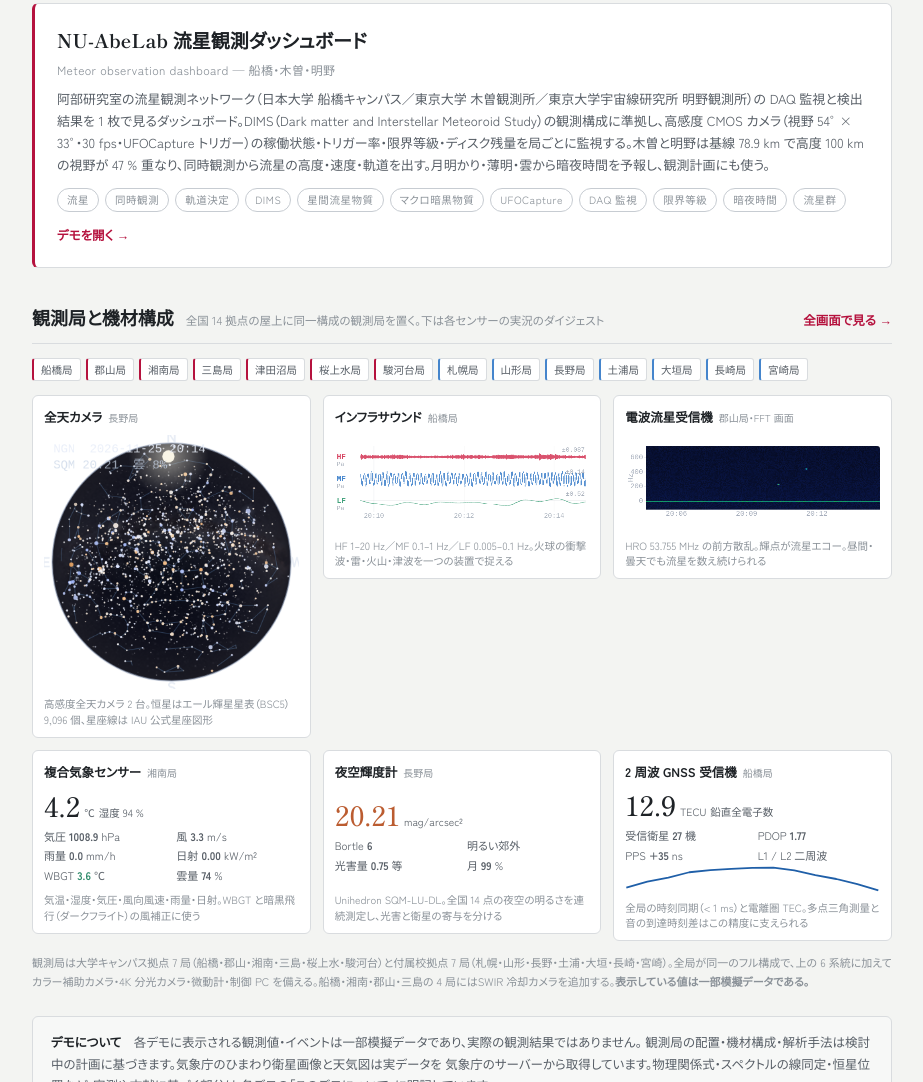
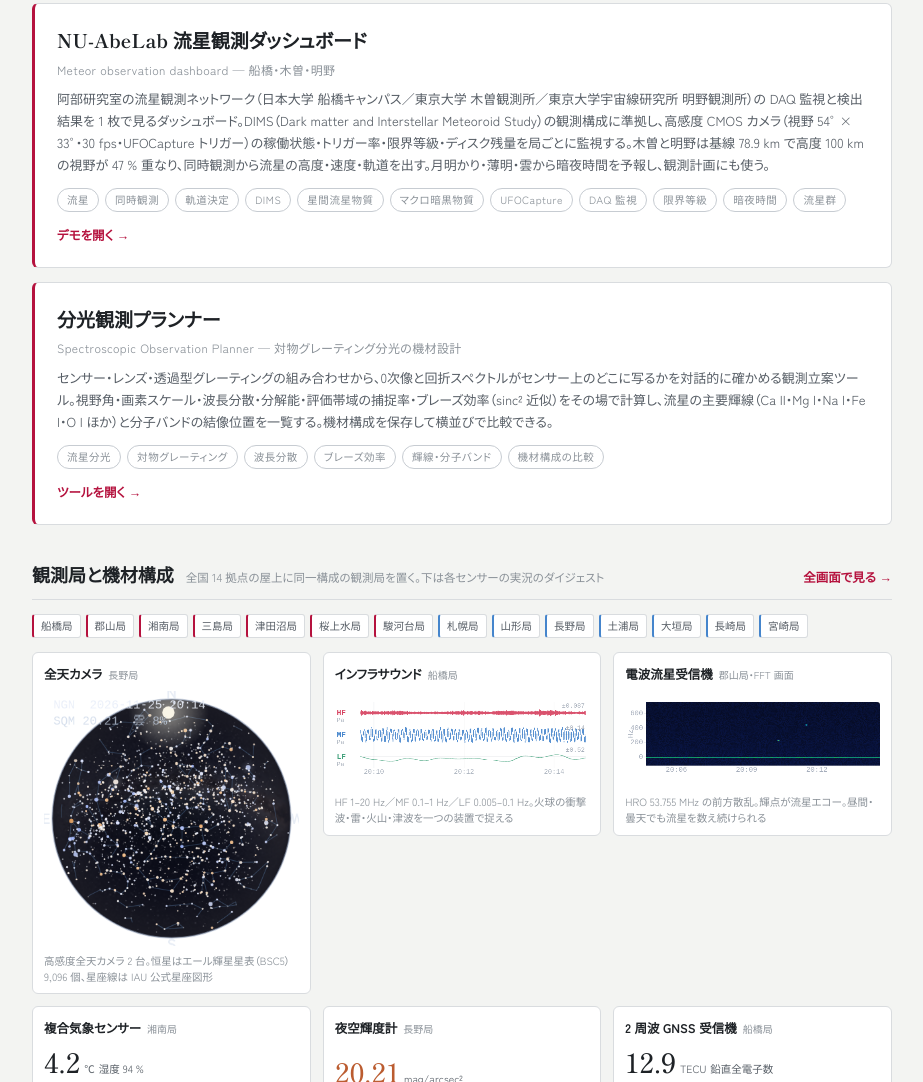
Before and after one commit to nu-sx/nu-sx.github.io, a plain HTML site: page index.html in a window 1280 px wide. Shown: the part 707-1789 px from the top of the page, without its empty margins (178-1101 px from the left). Drawn offline with Linux system fonts and the light colour scheme.

Commit message:
表紙に分光観測プランナーのカードを追加

```diff
--- a/index.html
+++ b/index.html
@@ -132,6 +132,18 @@ svg.spark{display:block}
     <span class="go">デモを開く →</span>
   </a>
 
+  <a class="card" href="spec-planner/">
+    <h2>分光観測プランナー</h2>
+    <div class="sub">Spectroscopic Observation Planner — 対物グレーティング分光の機材設計</div>
+    <p>センサー・レンズ・透過型グレーティングの組み合わせから、0次像と回折スペクトルがセンサー上のどこに写るかを対話的に確かめる観測立案ツール。視野角・画素スケール・波長分散・分解能・評価帯域の捕捉率・ブレーズ効率（sinc² 近似）をその場で計算し、流星の主要輝線（Ca II・Mg I・Na I・Fe I・O I ほか）と分子バンドの結像位置を一覧する。機材構成を保存して横並びで比較できる。</p>
+    <div class="tags">
+      <span class="tag">流星分光</span><span class="tag">対物グレーティング</span>
+      <span class="tag">波長分散</span><span class="tag">ブレーズ効率</span>
+      <span class="tag">輝線・分子バンド</span><span class="tag">機材構成の比較</span>
+    </div>
+    <span class="go">ツールを開く →</span>
+  </a>
+
   <section class="dg" id="digest">
     <div class="dg-h">
       <h2>観測局と機材構成</h2>
@@ -181,6 +193,13 @@ var FP_EN = {
   '星間流星物質':'Interstellar meteoroids','マクロ暗黒物質':'Macroscopic dark matter',
   'DAQ 監視':'DAQ monitoring','限界等級':'Limiting magnitude','暗夜時間':'Dark-night hours',
   '流星群':'Meteor showers',
+  '分光観測プランナー':'Spectroscopic Observation Planner',
+  'Spectroscopic Observation Planner — 対物グレーティング分光の機材設計':'Spectroscopic Observation Planner — instrument design for objective-grating spectroscopy',
+  'センサー・レンズ・透過型グレーティングの組み合わせから、0次像と回折スペクトルがセンサー上のどこに写るかを対話的に確かめる観測立案ツール。視野角・画素スケール・波長分散・分解能・評価帯域の捕捉率・ブレーズ効率（sinc² 近似）をその場で計算し、流星の主要輝線（Ca II・Mg I・Na I・Fe I・O I ほか）と分子バンドの結像位置を一覧する。機材構成を保存して横並びで比較できる。':
+    'A planning tool for checking interactively where the zeroth-order image and the diffracted spectrum fall on the sensor for a given sensor, lens and transmission grating. It computes field of view, pixel scale, dispersion, resolving power, the captured fraction of the evaluation band and blaze efficiency (sinc² approximation) on the spot, and lists where the main meteor emission lines (Ca II, Mg I, Na I, Fe I, O I and others) and molecular bands are imaged. Configurations can be saved and compared side by side.',
+  '流星分光':'Meteor spectroscopy','対物グレーティング':'Objective grating','波長分散':'Dispersion',
+  'ブレーズ効率':'Blaze efficiency','輝線・分子バンド':'Emission lines & molecular bands','機材構成の比較':'Configuration comparison',
+  'ツールを開く →':'Open the tool →',
   'デモを開く →':'Open the demo →','観測局と機材構成':'Stations and instrumentation',
   '全国 14 拠点の屋上に同一構成の観測局を置く。下は各センサーの実況のダイジェスト':
     'Identically equipped stations on rooftops at 14 sites nationwide. Below is a digest of each sensor’s live readings.',
```
